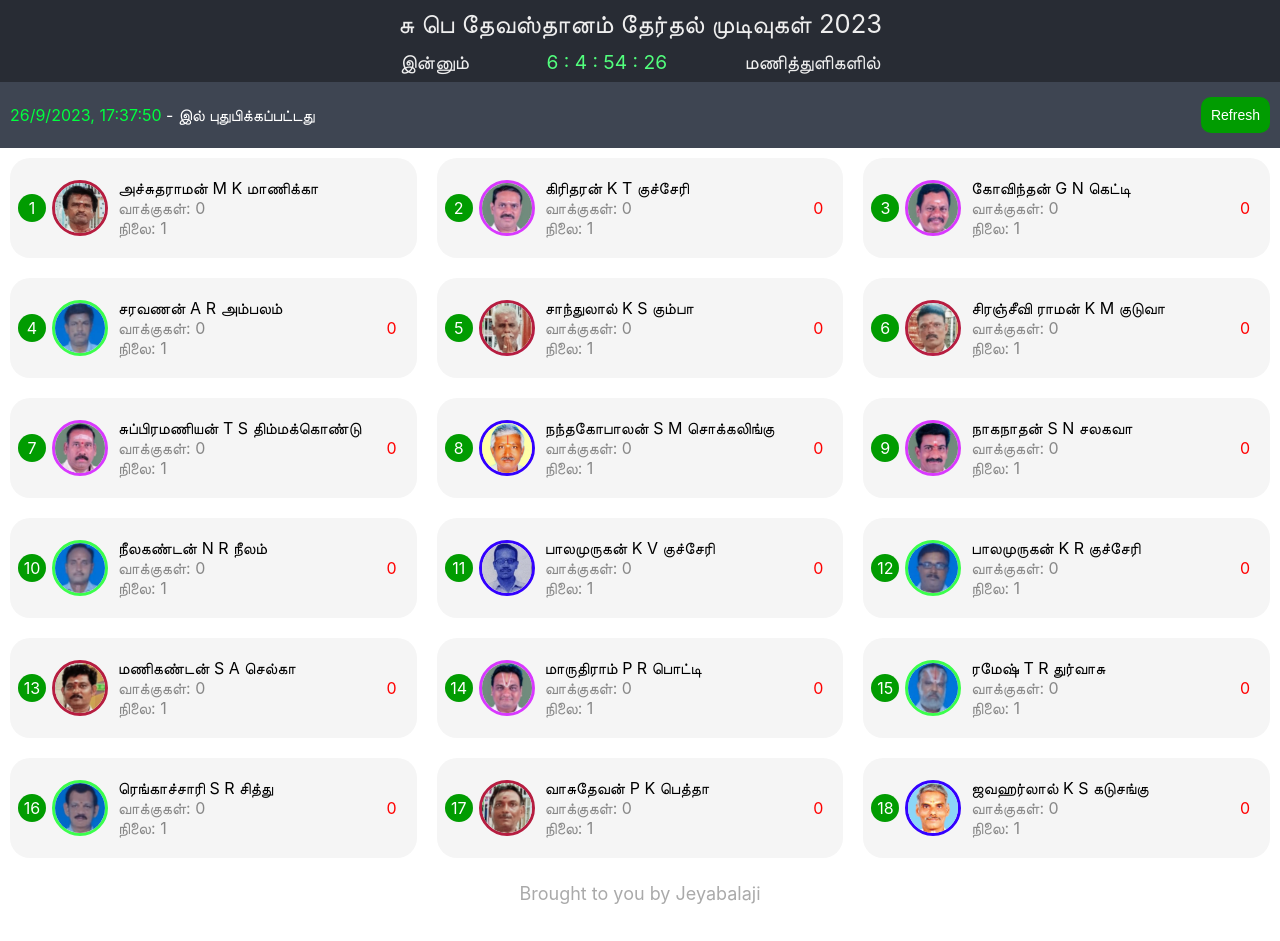
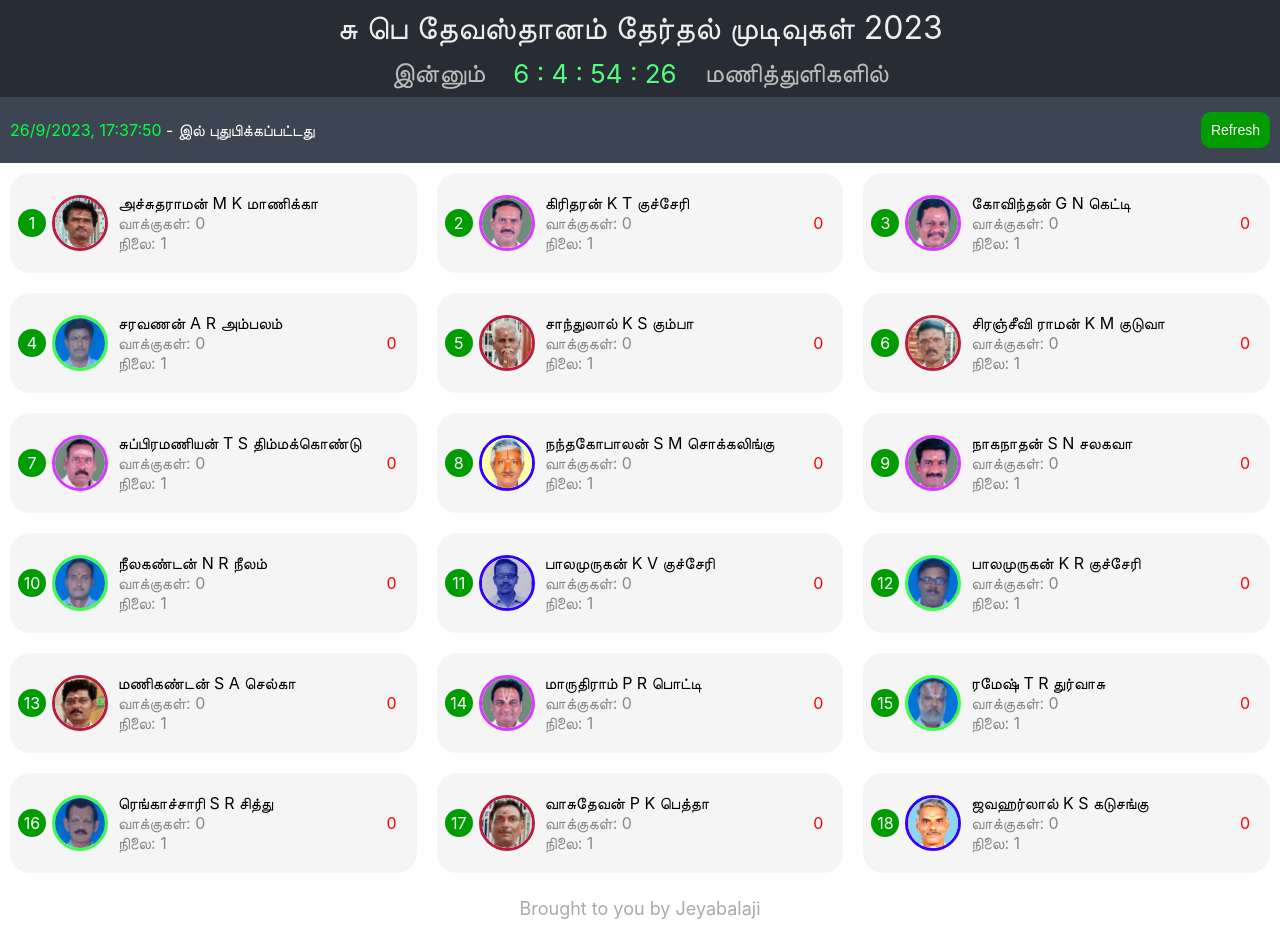
Before and after one commit to antandbuffalo/spd-election, a React (Create React App) app: page / in a window 1280 px wide. Built offline with nearby package versions, Linux system fonts and the light colour scheme.

Commit message:
updated font size

```diff
--- a/src/App.scss
+++ b/src/App.scss
@@ -6,7 +6,7 @@
   flex-direction: column;
   align-items: center;
   justify-content: center;
-  font-size: 5vw;
+  font-size: 18px;
   color: #eee;
   text-align: center;
   padding: 8px 4px;
@@ -18,14 +18,15 @@
   flex-wrap: wrap;
   gap: 10px;
   align-items: center;
-  font-size: 3.5vw;
+  font-size: 16px;
   margin-top: 10px;
+  color: #bbb;
 
   span:first-child {
     text-align: right;
   }
   span:nth-child(2) {
-    width: 24vw;
+    width: 120px;
     color: #52ff7d;
   }
 }
@@ -42,13 +43,13 @@
 
 @media (min-width: 900px) {
   .App-header {
-    font-size: 2vw;
+    font-size: 32px;
   }
   .timer {
-    font-size: 1.5vw;
+    font-size: 26px;
 
     span:nth-child(2) {
-      width: 20vw;
+      width: 200px;
     }
   }
 }
```
Also changed, not shown: 1 other file (tests, documents, lock files or other folders).
